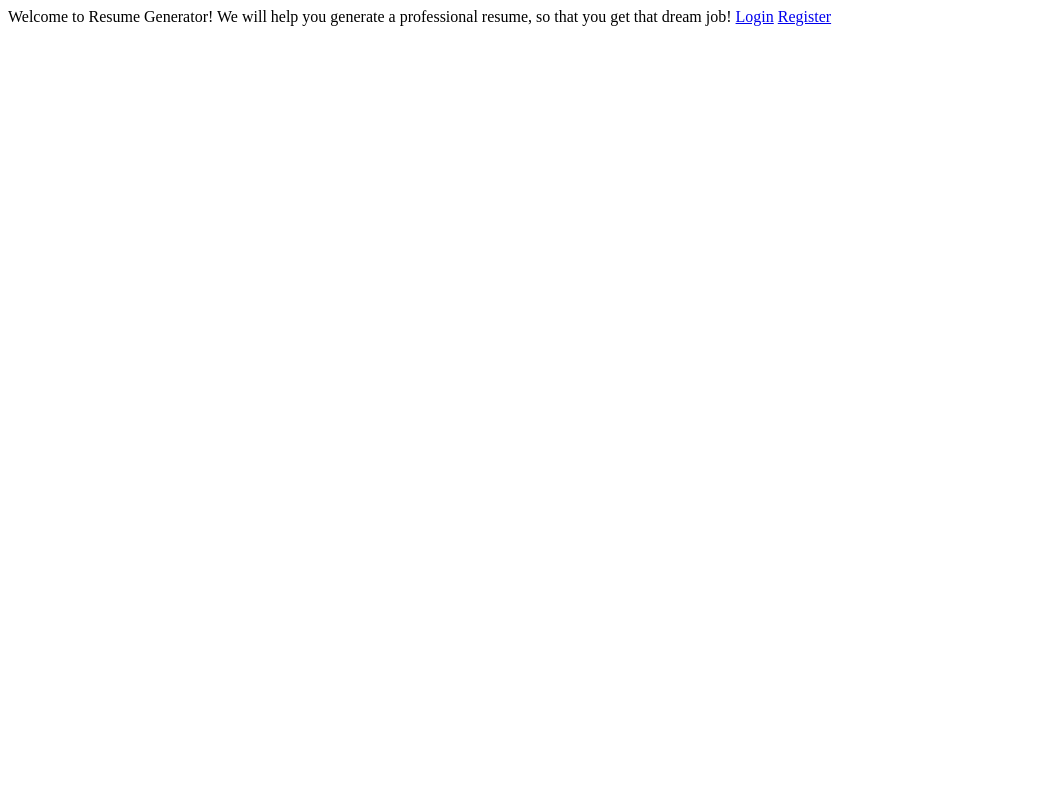
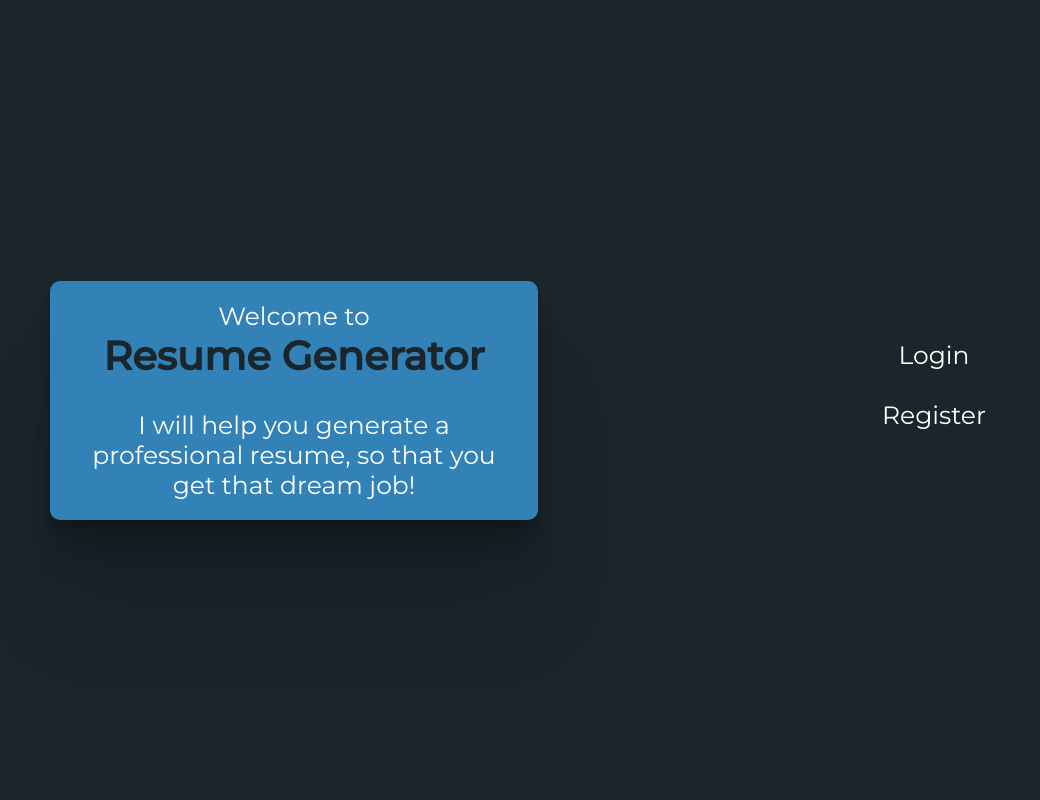
Before and after one commit to dheerajdlalwani/ResumeGenerator, a Django app: page / in a window 1280 px wide. Shown: the whole page, without its empty margins (0-1040 px from the left). Run offline with Django 3.2, Linux system fonts and the light colour scheme.

Commit message:
style home page

```diff
--- a/resumeGenerator/resume/templates/resume/base.html
+++ b/resumeGenerator/resume/templates/resume/base.html
@@ -7,20 +7,36 @@
     <meta name="viewport"
         content="width=device-width, user-scalable=no, initial-scale=1.0, maximum-scale=1.0, minimum-scale=1.0">
     <meta http-equiv="X-UA-Compatible" content="ie=edge">
+    <link rel="stylesheet" href="https://fonts.googleapis.com/css2?family=Montserrat:wght@400;500&display=swap">
+    <link rel="stylesheet" href="https://cdnjs.cloudflare.com/ajax/libs/font-awesome/4.7.0/css/font-awesome.min.css">
+    <link rel="stylesheet" href="{% static '/css/base.css' %}">
     <title>Resume Generator</title>
 </head>
 
 <body>
-    Welcome to Resume Generator! We will help you generate a professional resume, so that you get that dream job!
-    {% if user.is_authenticated %}
-    Welcome, {{user.first_name}}
-    <a href="accounts/logout">Logout</a>
-    <a href="resume/userdetails">Fill Data</a>
-    <a href="resume/previewdata">View Data</a>
-    {% else %}
-    <a href="accounts/login">Login</a>
-    <a href="accounts/signup">Register</a>
-    {% endif %}
+    <div class="container">
+        <div class="message">
+            Welcome to <br> <span id="name"> Resume Generator </span> <br> I will help you generate a professional
+            resume,
+            so that you get that dream job!
+        </div>
+        <div class="user">
+            {% if user.is_authenticated %}
+            Welcome, {{user.first_name}}
+
+            <div class="buttons">
+                <a href="accounts/logout">Logout</a> <br><br>
+                <a href="resume/userdetails">Fill Data</a><br><br>
+                <a href="resume/previewdata">View Data</a><br><br>
+            </div>
+            {% else %}
+            <div class="buttons2">
+                <a href="accounts/login">Login</a><br><br>
+                <a href="accounts/signup">Register</a><br><br>
+            </div>
+            {% endif %}
+        </div>
+    </div>
 </body>
 
 </html>
--- /dev/null
+++ b/resumeGenerator/static/css/base.css
@@ -0,0 +1,98 @@
+*
+{
+    /* outline: solid red 2px; */
+    padding: 0;
+    margin: 0;
+}
+
+body
+{
+    background-color: #1b262c;
+    color: white;
+    font-family: "Montserrat", sans-serif;
+    display: grid;
+    align-items: center;
+    justify-items: center;
+    min-height: 100vh;
+}
+
+.container
+{
+    display: grid;
+    grid-template-columns: 1fr 1fr ;
+}
+
+
+
+
+
+
+.message
+{
+    grid-column: 1/2;
+    text-align: center;
+    font-size: 30px;
+    margin: 50px;
+    padding: 20px;
+    display: grid;
+    align-items: center;
+    width: 70%;
+    background-color: #3282b8;
+    border-radius: 10px;
+    font-size: 25px;
+    box-shadow:
+    0 2.8px 2.2px rgba(0, 0, 0, 0.034),
+    0 6.7px 5.3px rgba(0, 0, 0, 0.048),
+    0 12.5px 10px rgba(0, 0, 0, 0.06),
+    0 22.3px 17.9px rgba(0, 0, 0, 0.072),
+    0 41.8px 33.4px rgba(0, 0, 0, 0.086),
+    0 100px 80px rgba(0, 0, 0, 0.12);
+}
+
+
+.user
+{
+    grid-column: 2/3;
+    text-align: center;
+    font-size: 30px;
+    margin: 50px;
+    padding: 20px;
+    display: grid;
+	align-items: center;
+	justify-items: center;
+	text-align: center;
+    width: 70%;
+    border-radius: 10px;
+    font-size: 25px;
+	color: white;
+	grid-template-columns: 1fr 1fr 1fr;
+    /* box-shadow:
+    0 2.8px 2.2px rgba(0, 0, 0, 0.034),
+    0 6.7px 5.3px rgba(0, 0, 0, 0.048),
+    0 12.5px 10px rgba(0, 0, 0, 0.06),
+    0 22.3px 17.9px rgba(0, 0, 0, 0.072),
+    0 41.8px 33.4px rgba(0, 0, 0, 0.086),
+    0 100px 80px rgba(0, 0, 0, 0.12); */
+}
+
+.buttons
+{
+    grid-column: 2/3;
+}
+.buttons2
+{
+    grid-column: 2/3;
+}
+
+#name
+{
+    font-size: 40px;
+    font-weight: 700;
+    color: #1b262c;
+}
+
+a
+{
+	text-decoration: none;
+	color: white;
+}
```
